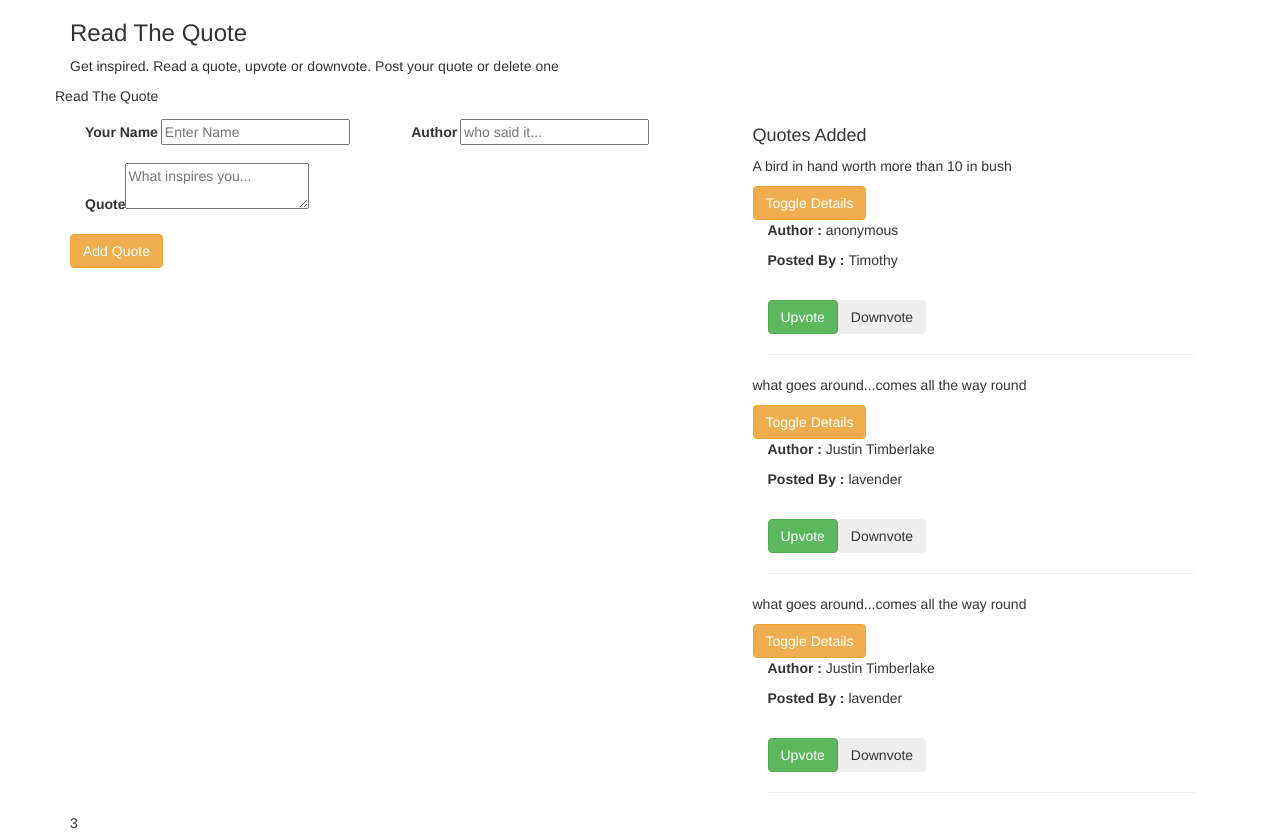
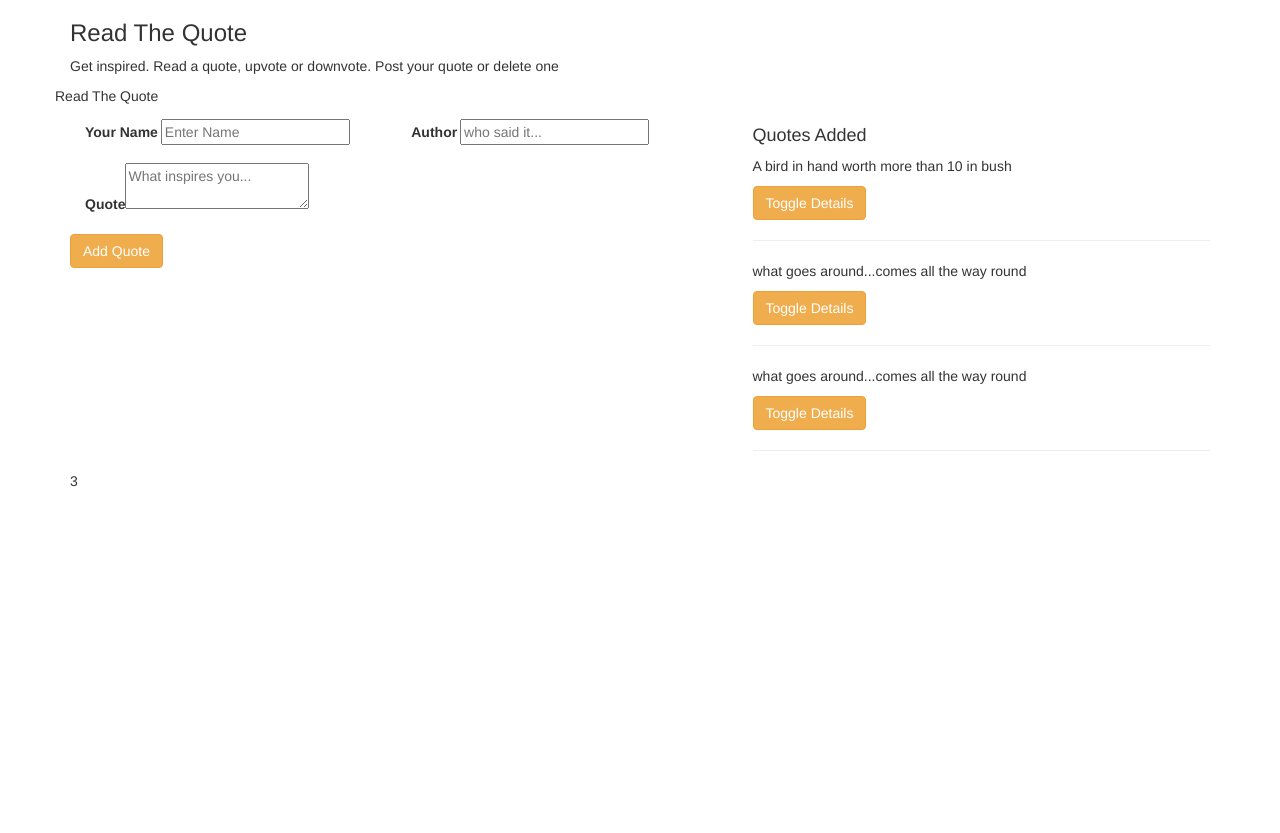
Before and after one commit to COdingaorg/ReadTheQuote, an Angular app: page / in a window 1280 px wide. After the commit the page ends 800 px from the top, so only its background shows below. Built offline with nearby package versions, Linux system fonts and the light colour scheme.

Commit message:
adds toggling to project details

```diff
--- a/src/app/quote-class.ts
+++ b/src/app/quote-class.ts
@@ -1,8 +1,10 @@
 export class QuoteClass {
+  showQuoteDetails:boolean;
   initialUpVote: number;
   initialDownVote: number;
   constructor( public userName:string, public quote:string, public author:string){
     this.initialUpVote=0;
     this.initialDownVote=0;
+    this.showQuoteDetails=false;
   }
 }
--- a/src/app/quote-form/quote-form.component.html
+++ b/src/app/quote-form/quote-form.component.html
@@ -35,10 +35,10 @@
   <!--Display for quotes Added-->
   <div class="col-md-5">
     <h4>Quotes Added</h4>
-    <div *ngFor='let quotesItem of quotesItem'>
+    <div *ngFor='let quotesItem of quotesItem; let i = index'>
       <p>{{quotesItem.quote}}</p>
-      <button class="btn btn-warning">Toggle Details</button>
-      <app-quotes-display [quotesItem]='quotesItem'></app-quotes-display>
+      <button class="btn btn-warning" (click)='showDetails(i)'>Toggle Details</button>
+      <app-quotes-display [quotesItem]='quotesItem' *ngIf='quotesItem.showQuoteDetails'></app-quotes-display>
         <hr>
     </div>
     <div class="alert alert-warning" *ngIf='newQuotesArray.length<1'>No Items in Archives</div>
--- a/src/app/quote-form/quote-form.component.ts
+++ b/src/app/quote-form/quote-form.component.ts
@@ -21,6 +21,11 @@ export class QuoteFormComponent implements OnInit {
   //adding the output decorator to addQuote
   @Output() addQuote= new EventEmitter<QuoteClass>();
   @Input() title:any;
+
+  //function that shows and hides details
+  showDetails(index:any){
+    this.quotesItem[index].showQuoteDetails=!this.quotesItem[index].showQuoteDetails;
+  }
   //submit button pushing a new item to quotes array
 
   addQuotetoArray(){
```
